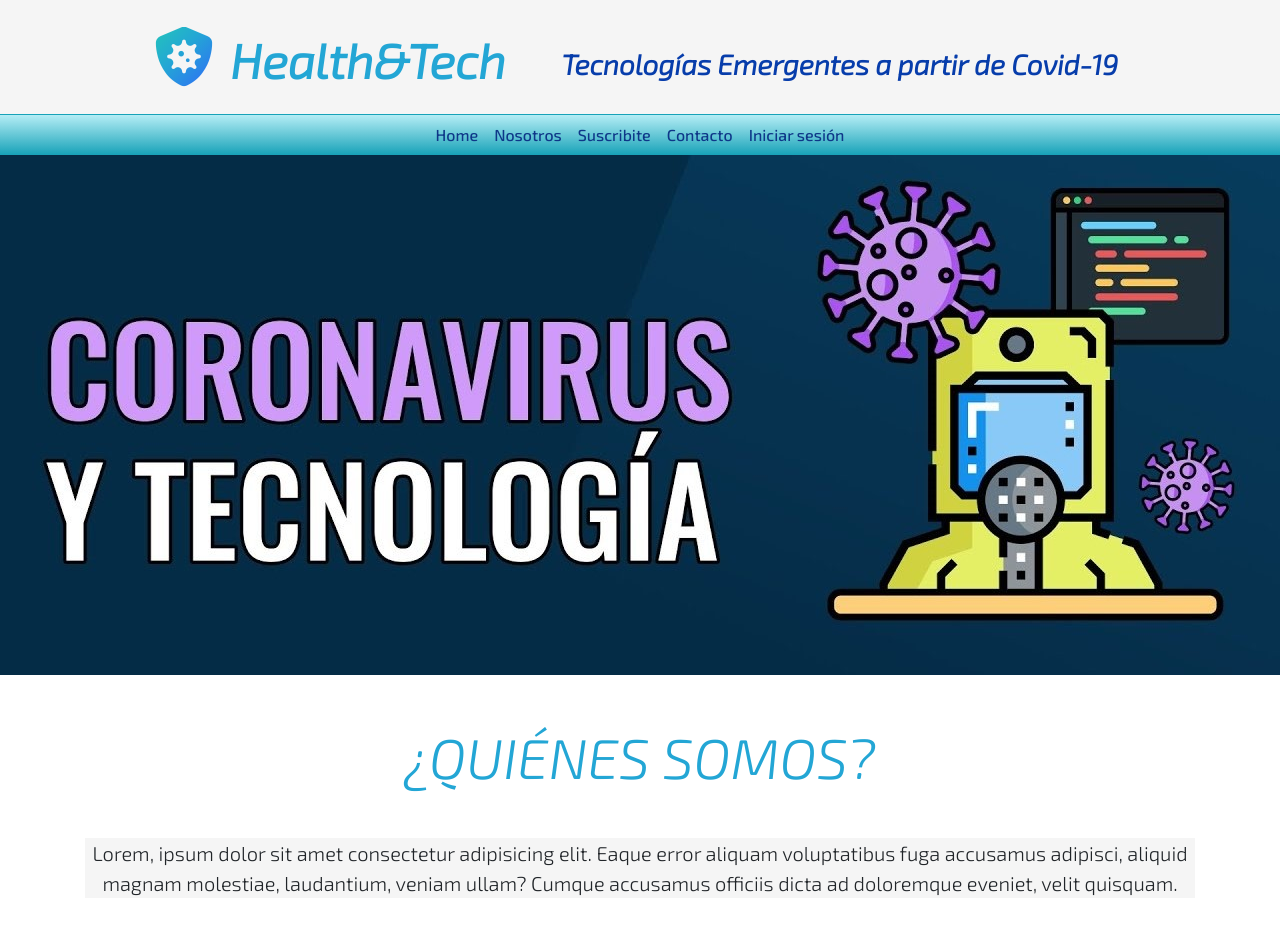
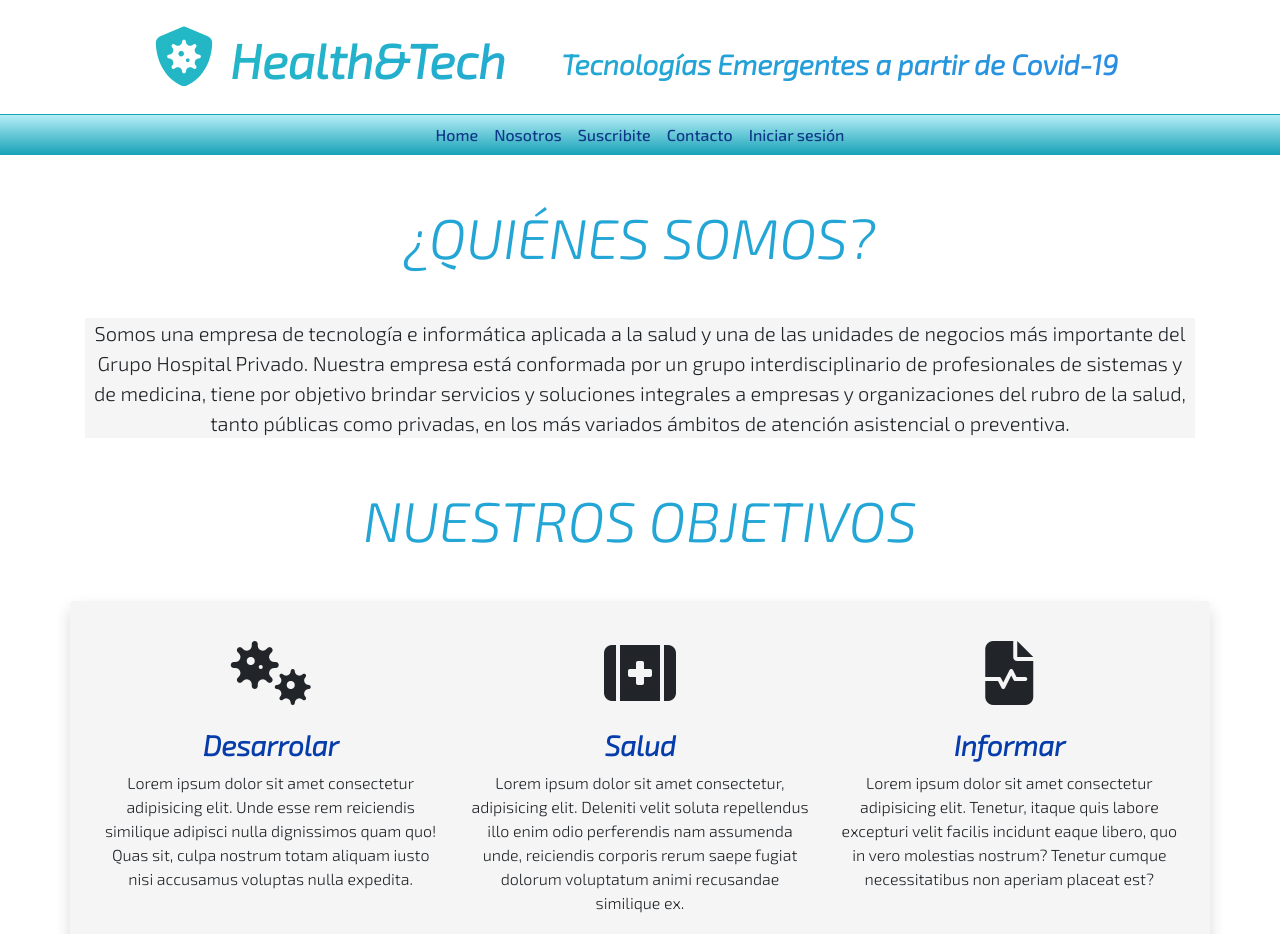
Before and after one commit to juanchimerlo10/Proyecto-WebSite, a plain HTML site: page nosotros.html in a window 1280 px wide. Shown: the top 934 px of the page. Drawn offline with nearby package versions, Linux system fonts and the light colour scheme; a web font is replaced by a local one.

Commit message:
stylo y nosotros cambiado

```diff
--- a/css/estilo.css
+++ b/css/estilo.css
@@ -1,4 +1,4 @@
-header i {
+ header, footer i {
   animation: fluido 30s ease-in-out infinite;
   background: linear-gradient(-45deg, #10fe09, #335eff, #23a6d5, #23d5ab);
   background-size: 300%;
--- a/nosotros.html
+++ b/nosotros.html
@@ -76,7 +76,8 @@
         </ul>
       </div>
     </nav>
-    <section>
+    <!-- carousel -->
+    <!-- <section>
       <div
         id="carouselExampleSlidesOnly"
         class="carousel slide"
@@ -92,16 +93,19 @@
           </div>
         </div>
       </div>
-    </section>
+    </section> -->
     <section class="container">
       <h1 class="display-4 text-center mt-5 text-uppercase">
         ¿Quiénes somos?
       </h1>
       <p class="texto1 text-center lead my-5">
-        Lorem, ipsum dolor sit amet consectetur adipisicing elit. Eaque error
-        aliquam voluptatibus fuga accusamus adipisci, aliquid magnam molestiae,
-        laudantium, veniam ullam? Cumque accusamus officiis dicta ad doloremque
-        eveniet, velit quisquam.
+        Somos una empresa de tecnología e informática aplicada a la salud y una
+        de las unidades de negocios más importante del Grupo Hospital Privado.
+        Nuestra empresa está conformada por un grupo interdisciplinario de
+        profesionales de sistemas y de medicina, tiene por objetivo brindar
+        servicios y soluciones integrales a empresas y organizaciones del rubro
+        de la salud, tanto públicas como privadas, en los más variados ámbitos
+        de atención asistencial o preventiva.
       </p>
       <h1 class="display-4 text-center mt-5 text-uppercase">
         Nuestros objetivos
```
